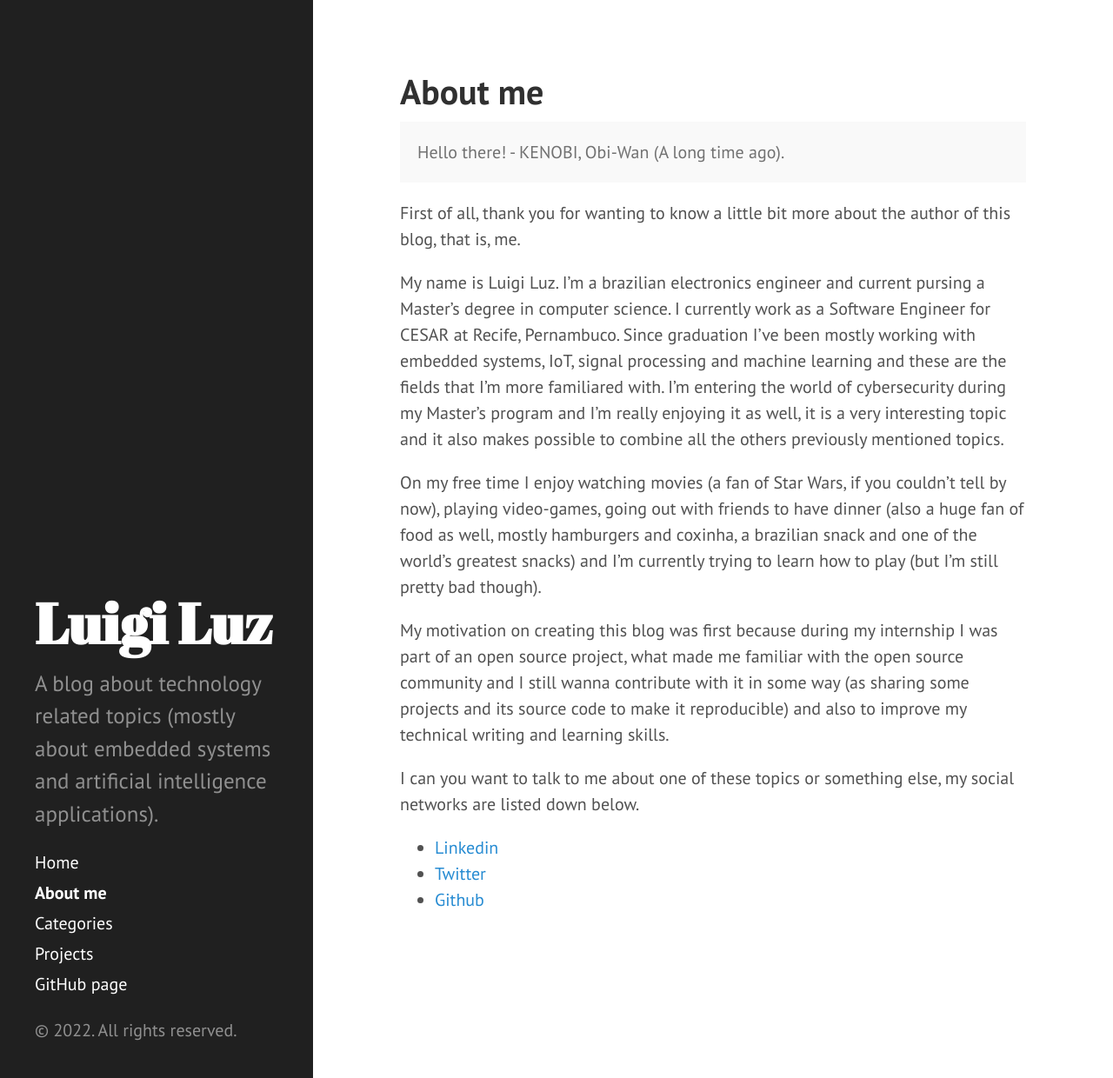
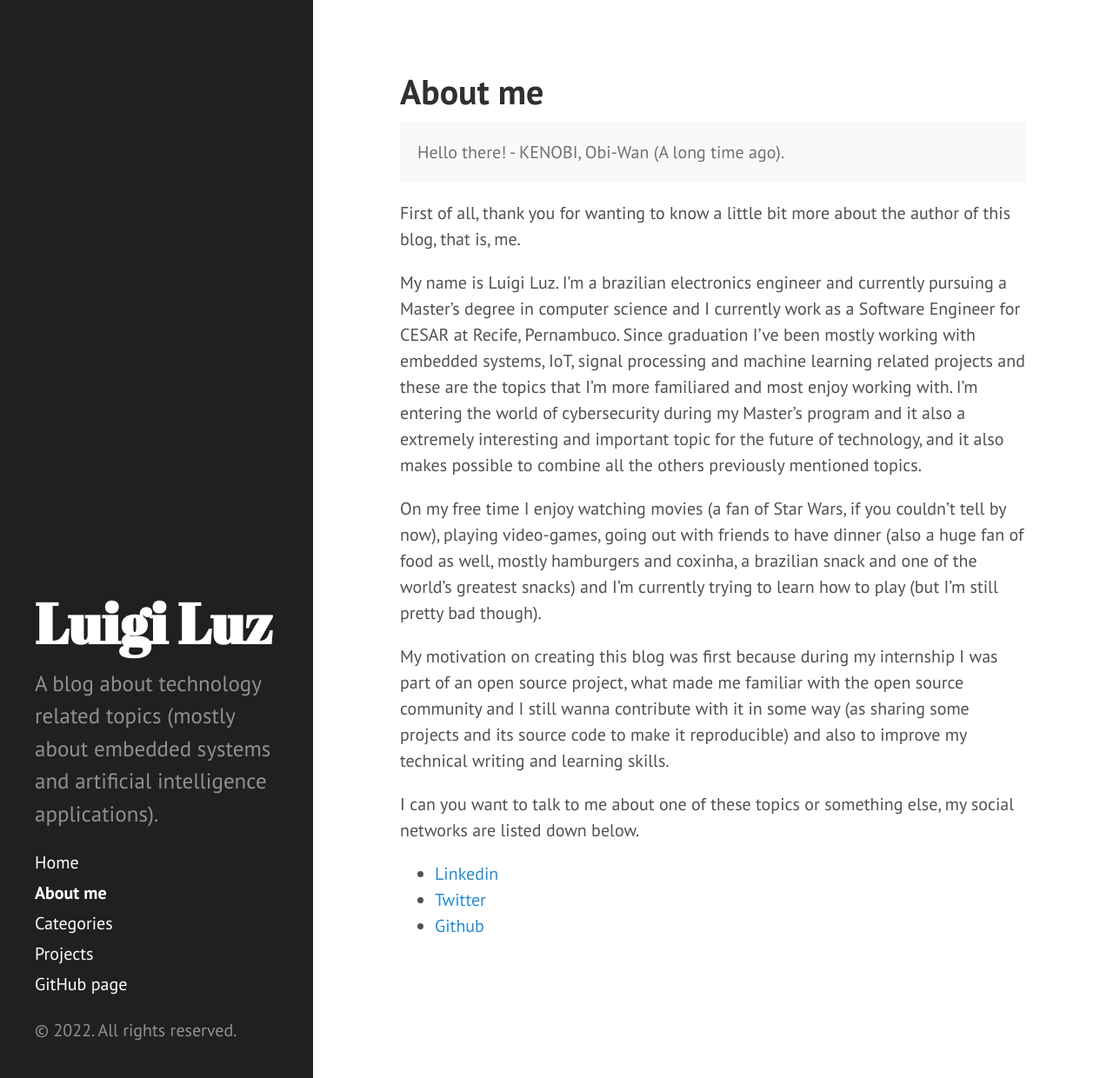
Before and after one commit to luigiluz/luigiluz.github.io, a Jekyll site: the page built from about.md, in a window 1280 px wide and 1240 px high. Shown: the whole window at 87% size. Built offline with Jekyll 4.4.1, drawn with Linux system fonts in a browser that asks for light colours.

Commit message:
Update readme work section

```diff
--- a/about.md
+++ b/about.md
@@ -9,7 +9,7 @@ title: About me
 
 First of all, thank you for wanting to know a little bit more about the author of this blog, that is, me.
 
-My name is Luigi Luz. I'm a brazilian electronics engineer and current pursing a Master's degree in computer science. I currently work as a Software Engineer for CESAR at Recife, Pernambuco. Since graduation I've been mostly working with embedded systems, IoT, signal processing and machine learning and these are the fields that I'm more familiared with. I'm entering the world of cybersecurity during my Master's program and I'm really enjoying it as well, it is a very interesting topic and it also makes possible to combine all the others previously mentioned topics.
+My name is Luigi Luz. I'm a brazilian electronics engineer and currently pursuing a Master's degree in computer science and I currently work as a Software Engineer for CESAR at Recife, Pernambuco. Since graduation I've been mostly working with embedded systems, IoT, signal processing and machine learning related projects and these are the topics that I'm more familiared and most enjoy working with. I'm entering the world of cybersecurity during my Master's program and it also a extremely interesting and important topic for the future of technology, and it also makes possible to combine all the others previously mentioned topics.
 
 On my free time I enjoy watching movies (a fan of Star Wars, if you couldn't tell by now), playing video-games, going out with friends to have dinner (also a huge fan of food as well, mostly hamburgers and coxinha, a brazilian snack and one of the world's greatest snacks) and I'm currently trying to learn how to play (but I'm still pretty bad though).
 
```
